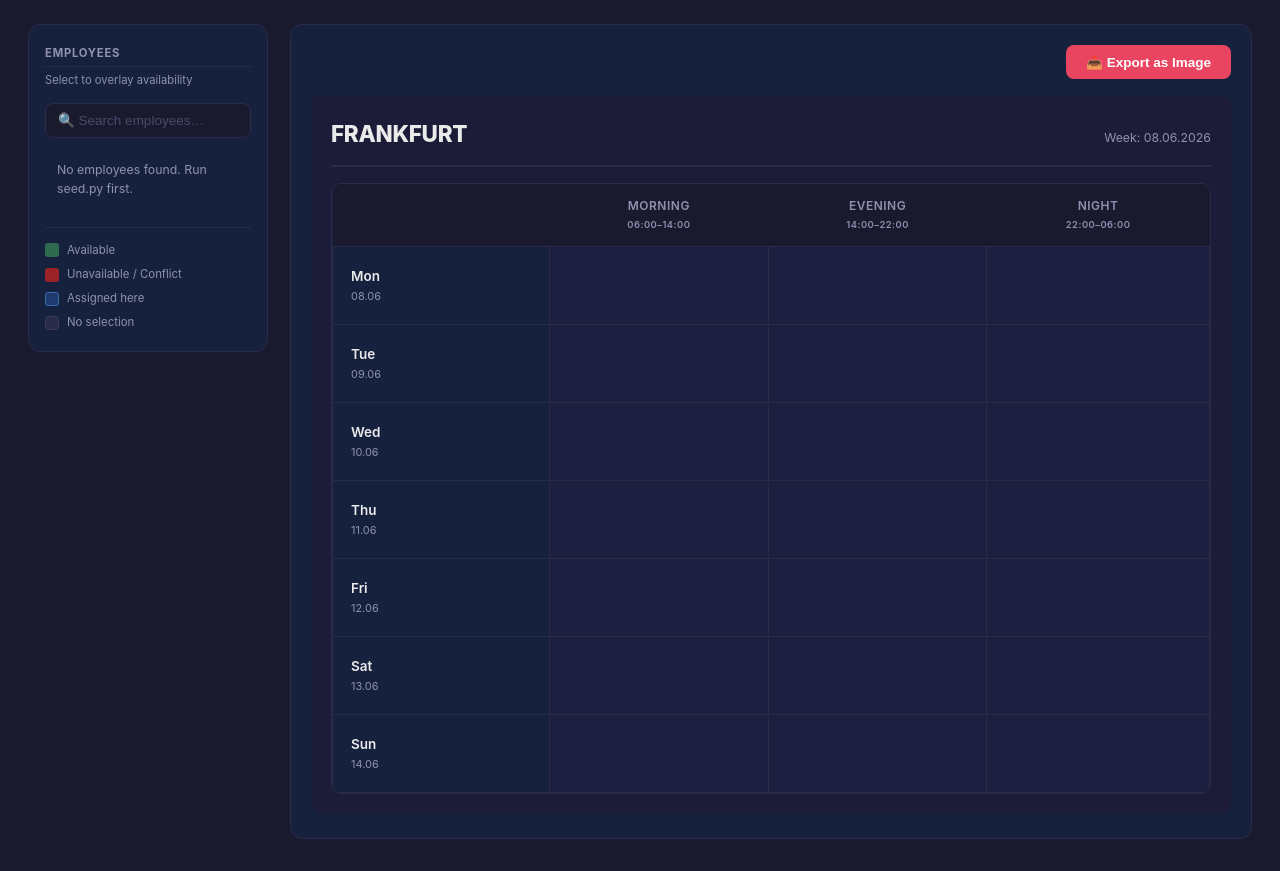
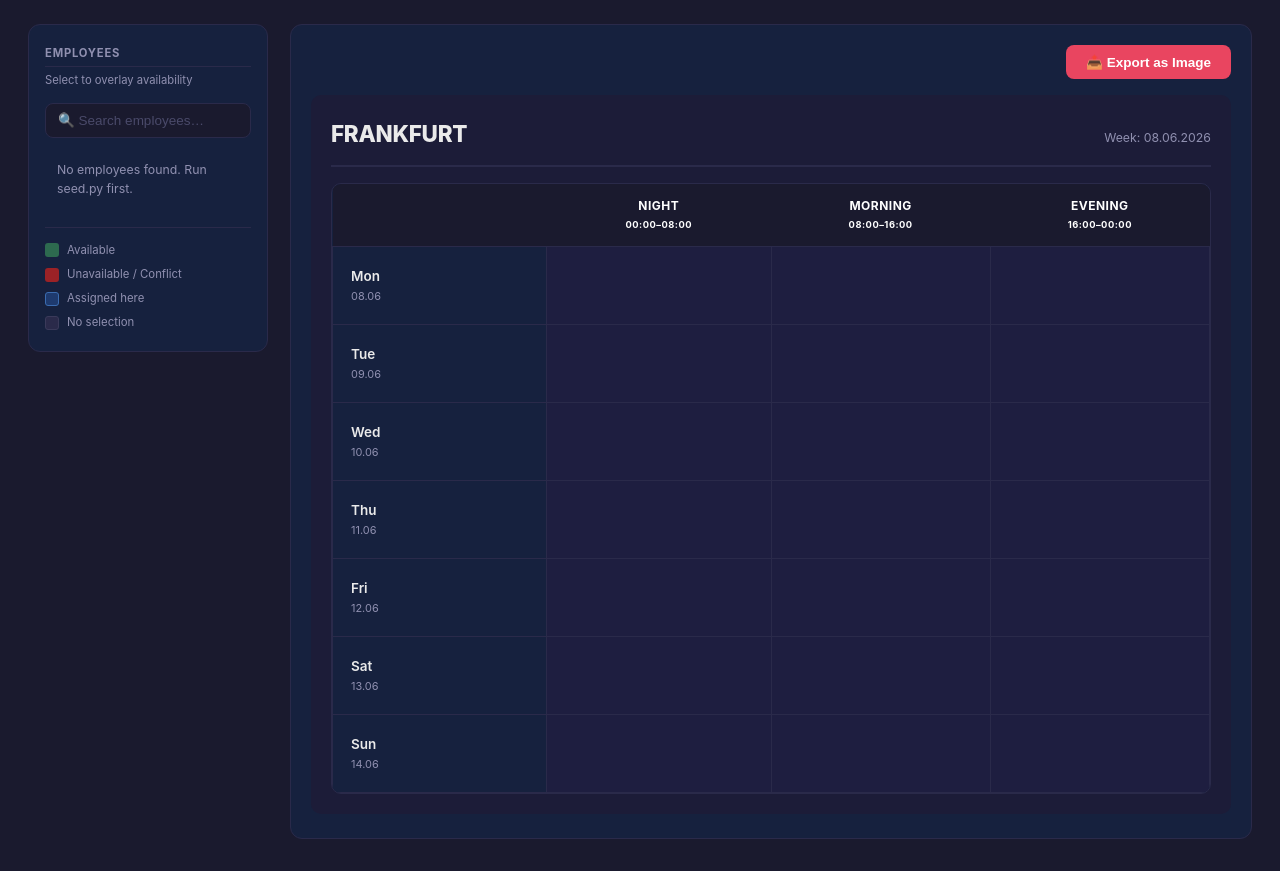
Before and after one commit to MustafaKhan-007/spati-scheduler, a Flask app: page /admin/dashboard in a window 1280 px wide. Shown: the part 106-977 px from the top of the page. Run offline with Flask 3, Linux system fonts and the light colour scheme; the visitor is signed in with stand-in values (Sample User, id 1); data comes from the database, SQL or seed files in the repository; data that the repository does not hold is empty.

Commit message:
timings, column headers order and colour

```diff
--- a/routes/admin.py
+++ b/routes/admin.py
@@ -38,9 +38,9 @@ def dashboard():
 
     day_names = t["days"]
     slots = [
-        {"key": "morning", "label": t["slot_morning"], "time": "06:00–14:00"},
-        {"key": "evening", "label": t["slot_evening"], "time": "14:00–22:00"},
-        {"key": "night",   "label": t["slot_night"],   "time": "22:00–06:00"},
+        {"key": "night",   "label": t["slot_night"],   "time": "00:00–08:00"},
+        {"key": "morning", "label": t["slot_morning"], "time": "08:00–16:00"},
+        {"key": "evening", "label": t["slot_evening"], "time": "16:00–00:00"},
     ]
 
     days = [
--- a/routes/employee.py
+++ b/routes/employee.py
@@ -38,9 +38,9 @@ def dashboard():
 
     day_names = t["days"]
     slots = [
-        {"key": "morning", "label": t["slot_morning"], "time": "06:00–14:00"},
-        {"key": "evening", "label": t["slot_evening"], "time": "14:00–22:00"},
-        {"key": "night",   "label": t["slot_night"],   "time": "22:00–06:00"},
+        {"key": "night",   "label": t["slot_night"],   "time": "00:00–08:00"},
+        {"key": "morning", "label": t["slot_morning"], "time": "08:00–16:00"},
+        {"key": "evening", "label": t["slot_evening"], "time": "16:00–00:00"},
     ]
 
     days = [
--- a/static/style.css
+++ b/static/style.css
@@ -332,10 +332,10 @@ small { font-size: 0.78em; }
   background: var(--bg-dark);
   padding: 13px 14px;
   font-size: 0.8rem;
-  font-weight: 600;
+  font-weight: 700;
   text-transform: uppercase;
   letter-spacing: 0.5px;
-  color: var(--text-muted);
+  color: #ffffff;
   text-align: center;
   border-bottom: 1px solid var(--border);
 }
@@ -790,7 +790,7 @@ small { font-size: 0.78em; }
 
 #export-target .calendar-table thead th {
   background: var(--bg-dark);
-  color: var(--text-muted);
+  color: #ffffff;
   border-bottom-color: var(--border);
 }
 
```
